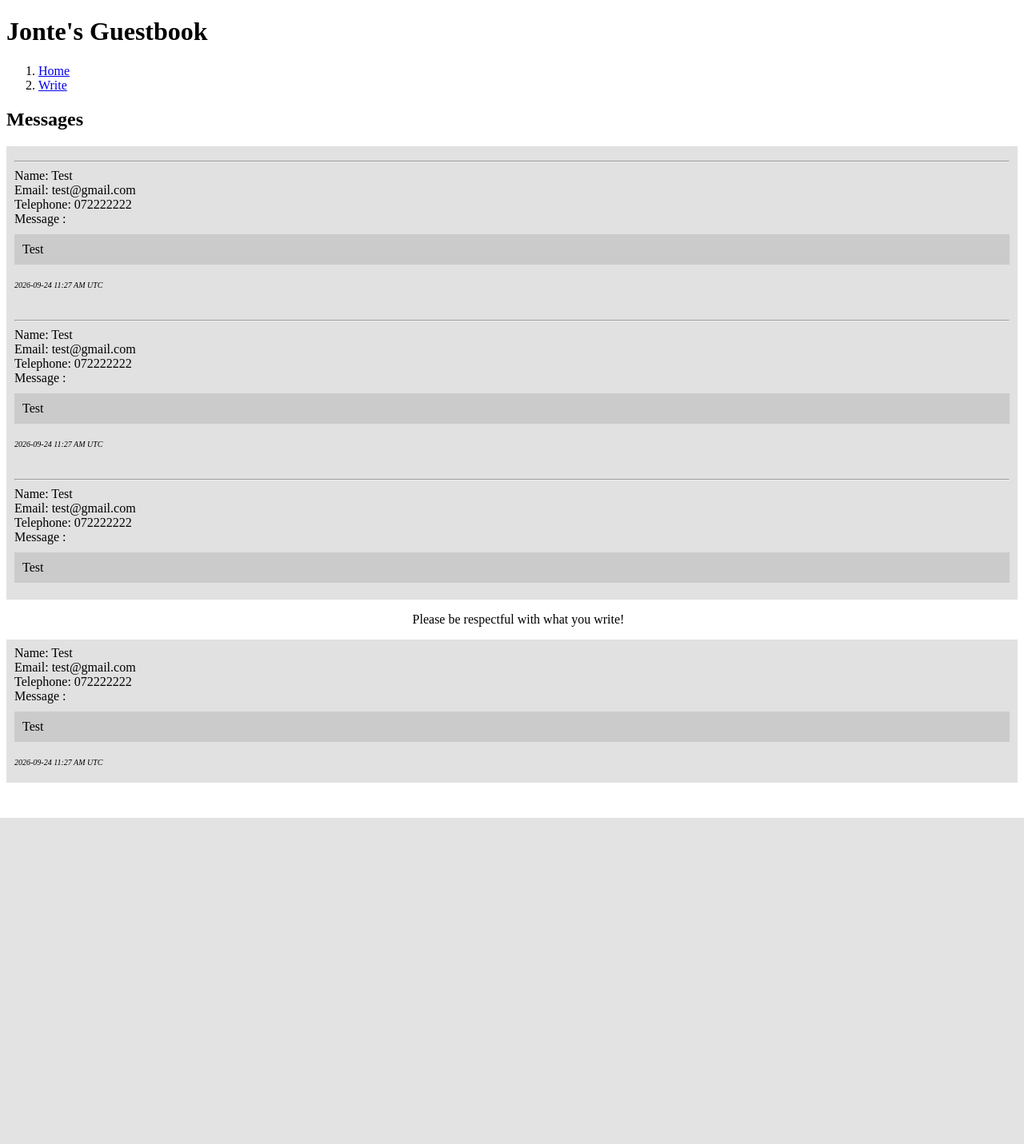
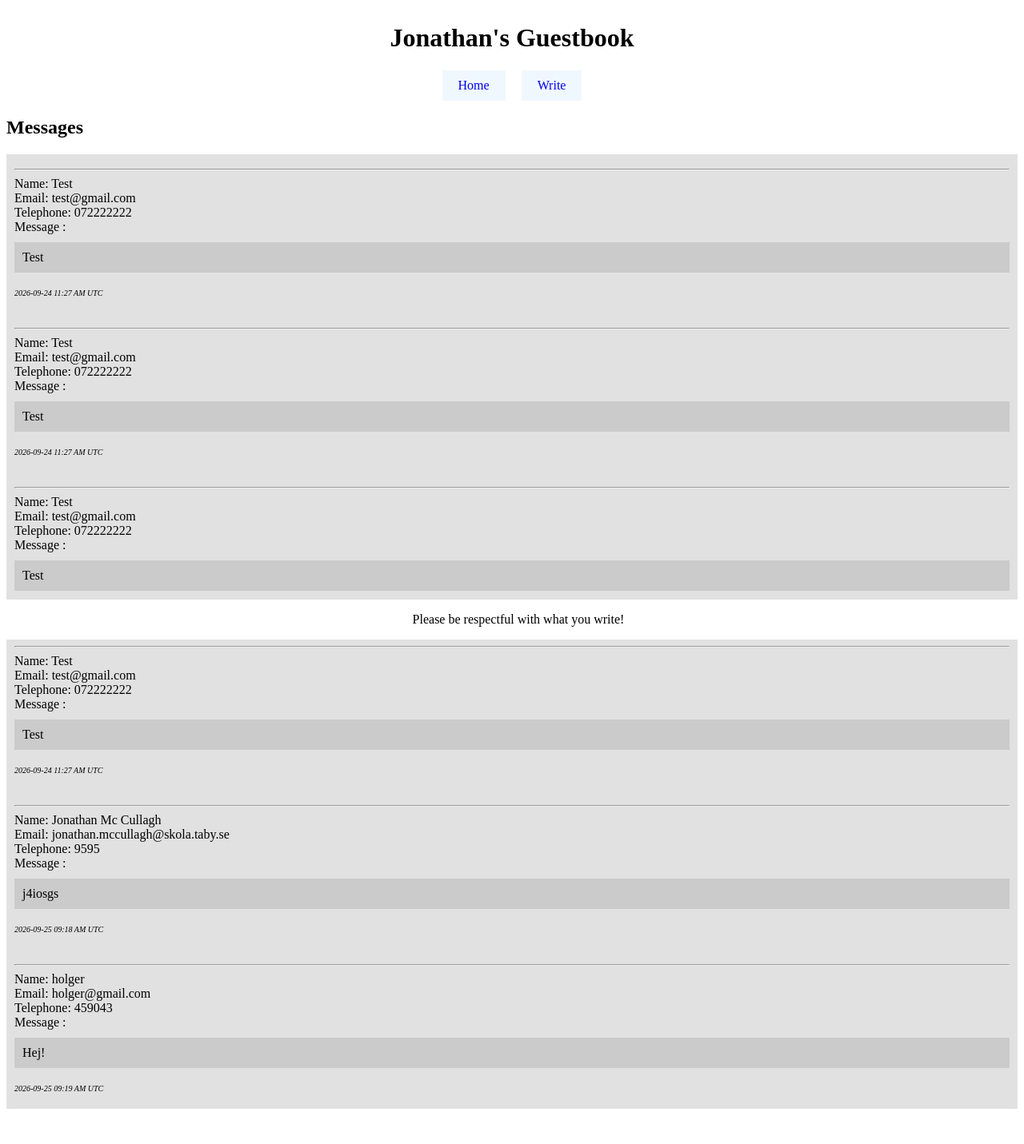
Before and after one commit to jonmcc08/guest-book, a Flask app: page / in a window 1280 px wide. Shown: the whole page at 80% size. Before the commit the page ends 1023 px from the top, so only its background shows below. Run offline with Flask 3, Linux system fonts and the light colour scheme.

Commit message:
Slutgiltiga inlämmningen, fixade lite styling.

```diff
--- a/static/style.css
+++ b/static/style.css
@@ -1,3 +1,32 @@
+header {
+    display: flex;
+    justify-content: center;
+}
+
+header ol {
+    display: flex;
+    flex-direction: row;
+    justify-content: center;
+    padding: 0;
+    margin: 0;
+}
+
+header ol li {
+    padding: 0px 10px 0px 10px;
+    list-style-type: none;
+}
+
+a {
+    text-decoration: none;
+    display: block;
+    background-color: aliceblue;
+    padding: 10px 20px 10px 20px;
+}
+
+a:hover {
+    background-color: rgb(175, 180, 184);
+}
+
 footer {
     display: flex;
     position: fixed;
--- a/templates/base.html
+++ b/templates/base.html
@@ -10,7 +10,7 @@
     <header>
         <div>
             <h1>
-                Jonte's Guestbook
+                Jonathan's Guestbook
             </h1>
             <ol>
                 <li>
--- a/templates/write.html
+++ b/templates/write.html
@@ -8,9 +8,9 @@
     <form method="POST" action="/send">
         Name: <input name="name" placeholder="Enter your name" type="text"><br>
         Email: <input name="email" placeholder="Enter your Email" type="text"><br>
-        Tel: <input name="telephone" type="number"><br>
+        Tel: <input name="telephone" type="number" placeholder="Enter your phone number"><br>
         Message: <br>
-        <textarea name="message"></textarea><br>
+        <textarea name="message" placeholder="Enter your message" rows="5" cols="55"></textarea><br>
         <input type="submit">
     </form>
 </div>
--- a/users.json
+++ b/users.json
@@ -26,5 +26,19 @@
         "telephone": "072222222",
         "message": "Test",
         "time": "2026-09-24 11:27 AM UTC"
+    },
+    {
+        "name": "Jonathan Mc Cullagh",
+        "email": "jonathan.mccullagh@skola.taby.se",
+        "telephone": "9595",
+        "message": "j4iosgs",
+        "time": "2026-09-25 09:18 AM UTC"
+    },
+    {
+        "name": "holger",
+        "email": "holger@gmail.com",
+        "telephone": "459043",
+        "message": "Hej!",
+        "time": "2026-09-25 09:19 AM UTC"
     }
 ]
```
